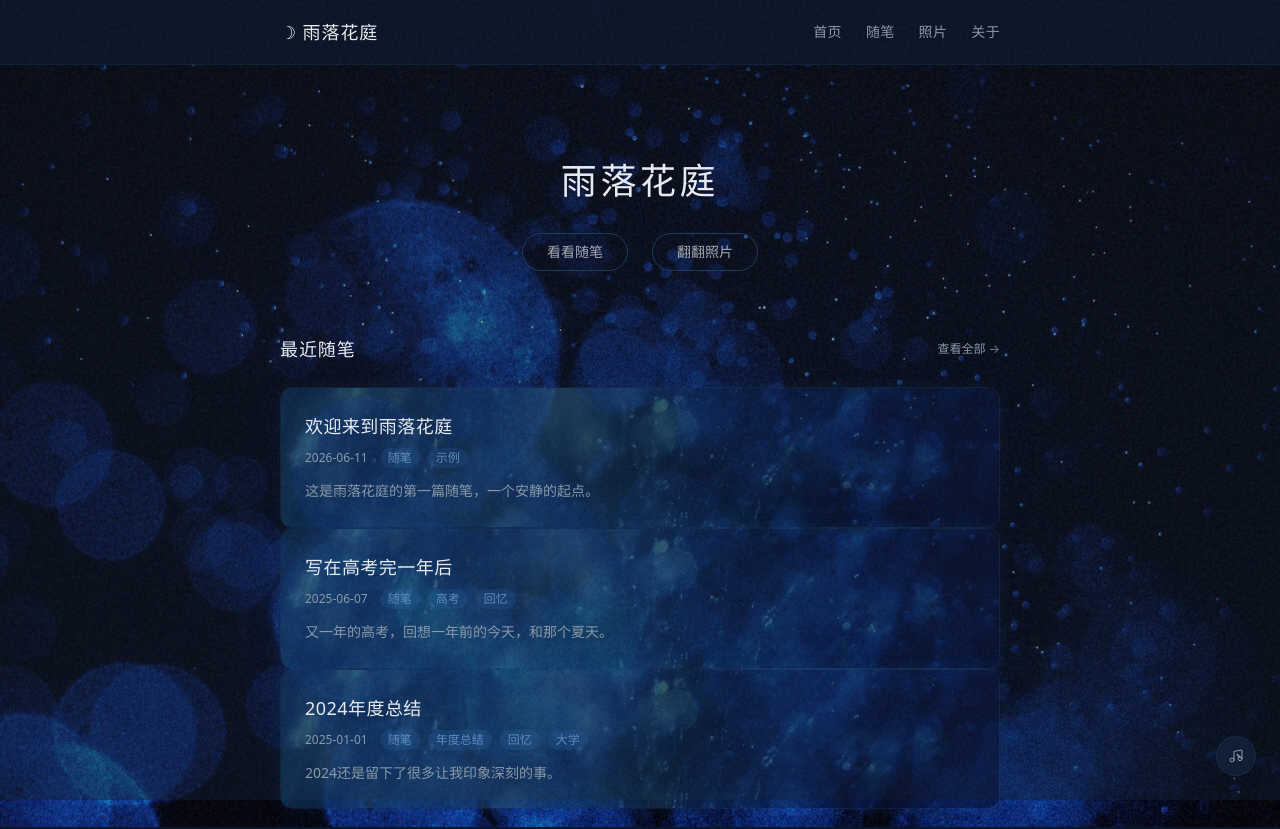
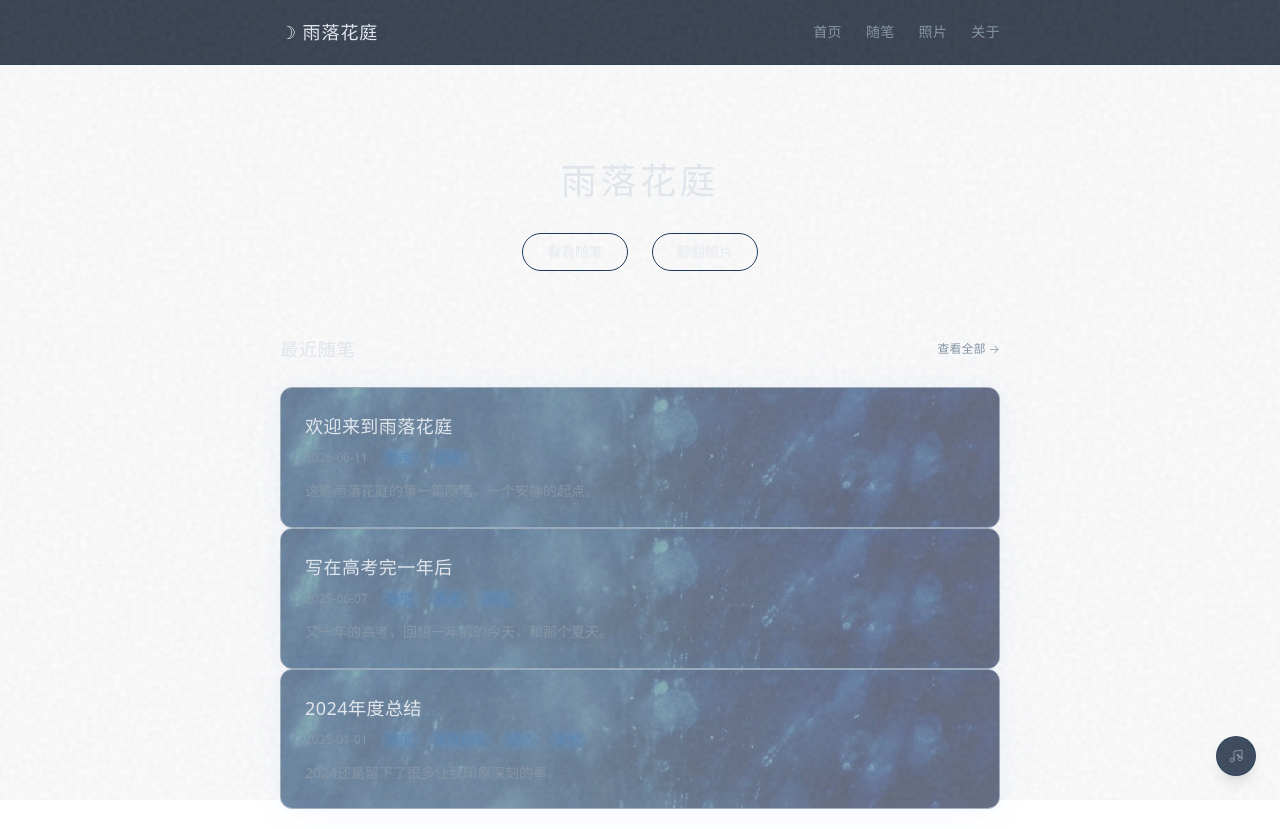
Before and after one commit to zoe843/ouo, a Next.js app: page / in a window 1280 px wide. Shown: the top 829 px of the page. Built offline with nearby package versions, Linux system fonts and the light colour scheme.

Commit message:
fix: bg image as pseudo-element + preload for speed

```diff
--- a/app/globals.css
+++ b/app/globals.css
@@ -23,12 +23,12 @@
 }
 
 @layer base {
-  html {
-    height: 100%;
-  }
-
-  body {
-    min-height: 100vh;
+  /* 背景图：fixed 铺满整个视口，不随滚动 */
+  body::before {
+    content: "";
+    position: fixed;
+    inset: 0;
+    z-index: -1;
     background-color: #0a1628;
     background-image:
       linear-gradient(180deg, rgba(10, 22, 40, 0.3) 0%, rgba(10, 22, 40, 0.45) 100%),
@@ -36,7 +36,10 @@
     background-size: cover;
     background-position: center;
     background-repeat: no-repeat;
-    background-attachment: scroll;
+  }
+
+  body {
+    min-height: 100vh;
     color: var(--foreground);
     font-family: var(--font-sans);
     font-weight: 300;
--- a/app/layout.tsx
+++ b/app/layout.tsx
@@ -16,6 +16,9 @@
 }>) {
   return (
     <html lang="zh-CN" className="h-full antialiased">
+      <head>
+        <link rel="preload" as="image" href="/images/bg.jpg" />
+      </head>
       <body className="min-h-full flex flex-col text-[var(--foreground)]">
         <Header />
         <main className="flex-1">{children}</main>
```
